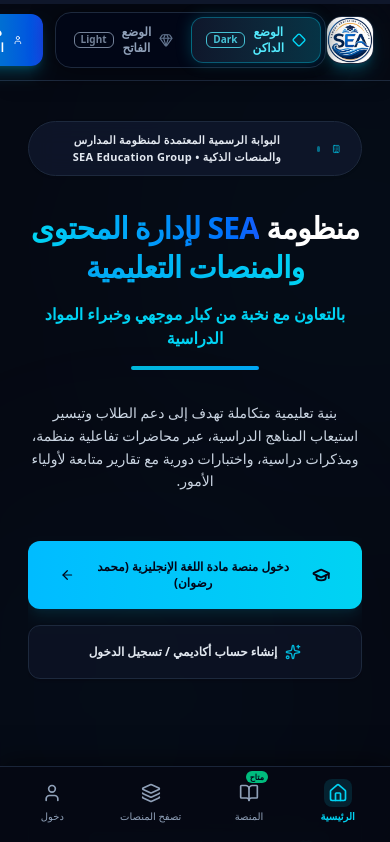
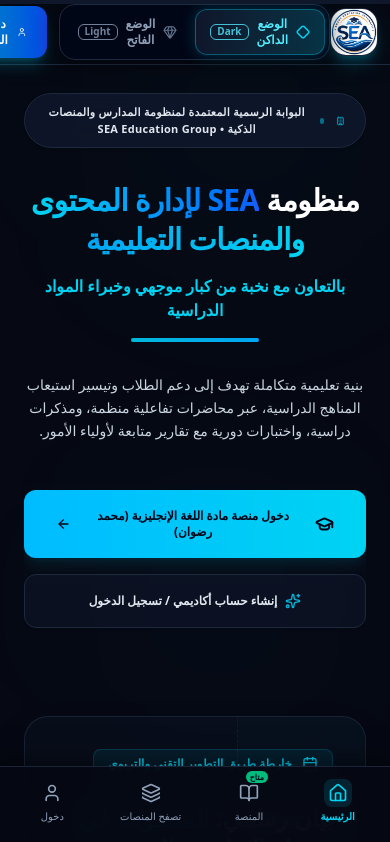
Before and after one commit to nourrdwan956-hue/samrteducationauthority, a React (Vite) app: page / in a window 390 px wide. Shown: the top 842 px of the page. Built offline with nearby package versions, Linux system fonts and the light colour scheme; no server answers; the database is empty.

Commit message:
style: improve mobile responsiveness across core components
Adjust padding, margins, and heights across main interface components to ensure better layout consistency and spacing on smaller screens. Remove deprecated assignments manager backup file.

```diff
--- a/src/components/Footer.tsx
+++ b/src/components/Footer.tsx
@@ -30,7 +30,7 @@ export const Footer: React.FC = () => {
       <div className="absolute top-0 right-1/4 w-96 h-96 bg-cyan-500/5 rounded-full blur-3xl pointer-events-none" />
       <div className="absolute bottom-0 left-1/4 w-96 h-96 bg-indigo-500/5 rounded-full blur-3xl pointer-events-none" />
 
-      <div className="max-w-7xl mx-auto px-4 sm:px-6 lg:px-8 pt-16 pb-12">
+      <div className="max-w-7xl mx-auto px-3 sm:px-6 lg:px-8 pt-10 sm:pt-16 pb-12">
         <div className="grid grid-cols-1 md:grid-cols-2 lg:grid-cols-4 gap-10">
 
           {/* Col 1: Authority Brand */}
--- a/src/components/HomeHero.tsx
+++ b/src/components/HomeHero.tsx
@@ -369,29 +369,29 @@ export const HomeHero: React.FC = () => {
   ];
 
   return (
-    <div className="w-full max-w-7xl mx-auto space-y-24 text-right relative pb-20 select-none px-4 sm:px-6 lg:px-8">
+    <div className="w-full max-w-7xl mx-auto space-y-16 sm:space-y-24 text-right relative pb-20 select-none px-3 sm:px-6 lg:px-8">
 
       {/* Dynamic Ambient Background Elements - Minimal & Luxury */}
-      <div className="absolute top-[-100px] left-1/4 w-[500px] h-[500px] bg-cyan-500/[0.03] rounded-full blur-[140px] pointer-events-none" />
-      <div className="absolute top-[400px] right-10 w-[400px] h-[400px] bg-sky-500/[0.03] rounded-full blur-[120px] pointer-events-none" />
+      <div className="absolute top-[-100px] left-1/4 w-[280px] sm:w-[500px] h-[280px] sm:h-[500px] bg-cyan-500/[0.03] rounded-full blur-[100px] sm:blur-[140px] pointer-events-none" />
+      <div className="absolute top-[400px] right-10 w-[240px] sm:w-[400px] h-[240px] sm:h-[400px] bg-sky-500/[0.03] rounded-full blur-[90px] sm:blur-[120px] pointer-events-none" />
 
       {/* ========================================================================= */}
       {/* SECTION 1: OFFICIAL INSTITUTIONAL HERO HEADER */}
       {/* ========================================================================= */}
-      <div className="relative pt-6 pb-6 overflow-hidden">
+      <div className="relative pt-3 sm:pt-6 pb-6 overflow-hidden">
         {/* Artistic Student/Teacher Watermark - High Quality & Refined */}
-        <div className="absolute top-0 left-0 w-full h-[650px] pointer-events-none flex justify-center items-center opacity-[0.05] dark:opacity-[0.07] -z-10 overflow-hidden select-none">
-          <div className="flex justify-between items-center w-full max-w-[1500px] px-6 sm:px-12">
+        <div className="absolute top-0 left-0 w-full h-[650px] pointer-events-none flex justify-center items-center opacity-[0.04] dark:opacity-[0.06] -z-10 overflow-hidden select-none">
+          <div className="flex justify-between items-center w-full max-w-[1500px] px-3 sm:px-12">
             <img
               src="/student-logo.png"
               alt="Student Watermark"
-              className="w-[240px] sm:w-[360px] lg:w-[460px] h-auto object-contain transform -translate-x-6 sm:-translate-x-12 -rotate-6 filter drop-shadow-sm"
+              className="w-[140px] sm:w-[320px] lg:w-[460px] h-auto object-contain transform -rotate-6 filter drop-shadow-sm"
               loading="lazy"
             />
             <img
               src="/teacher-logo.png"
               alt="Teacher Watermark"
-              className="w-[240px] sm:w-[360px] lg:w-[460px] h-auto object-contain transform translate-x-6 sm:translate-x-12 rotate-6 filter drop-shadow-sm"
+              className="w-[140px] sm:w-[320px] lg:w-[460px] h-auto object-contain transform rotate-6 filter drop-shadow-sm"
               loading="lazy"
             />
           </div>
--- a/src/components/Navbar.tsx
+++ b/src/components/Navbar.tsx
@@ -51,8 +51,8 @@ export const Navbar: React.FC = () => {
           isLight ? 'bg-white/80 border-slate-200 shadow-sm' : 'bg-[#060913]/80 border-slate-800 shadow-lg'
         }`}
       >
-        <div className="max-w-7xl mx-auto px-4 sm:px-6 lg:px-8">
-          <div className="flex justify-between items-center h-20">
+        <div className="max-w-7xl mx-auto px-3 sm:px-6 lg:px-8">
+          <div className="flex justify-between items-center h-16 sm:h-20">
             {/* Logo Area */}
             <div className="flex items-center gap-4">
               <button
--- a/src/components/PlatformDetail.tsx
+++ b/src/components/PlatformDetail.tsx
@@ -115,7 +115,7 @@ export const PlatformDetail: React.FC = () => {
   };
 
   return (
-    <div className="w-full max-w-7xl mx-auto space-y-12 text-right">
+    <div className="w-full max-w-7xl mx-auto space-y-8 sm:space-y-12 text-right px-3 sm:px-6 lg:px-8">
 
       {/* Platform Hero Banner */}
       <div
--- a/src/components/PlatformMarketplace.tsx
+++ b/src/components/PlatformMarketplace.tsx
@@ -29,7 +29,7 @@ export const PlatformMarketplace: React.FC = () => {
   });
 
   return (
-    <div className="w-full max-w-7xl mx-auto space-y-10 text-right">
+    <div className="w-full max-w-7xl mx-auto space-y-8 sm:space-y-10 text-right px-3 sm:px-6 lg:px-8">
 
       {/* Marketplace Hero Header */}
       <div className="text-center space-y-4 max-w-3xl mx-auto pt-4">
```
Also changed, not shown: 1 other file (tests, documents, lock files or other folders).
